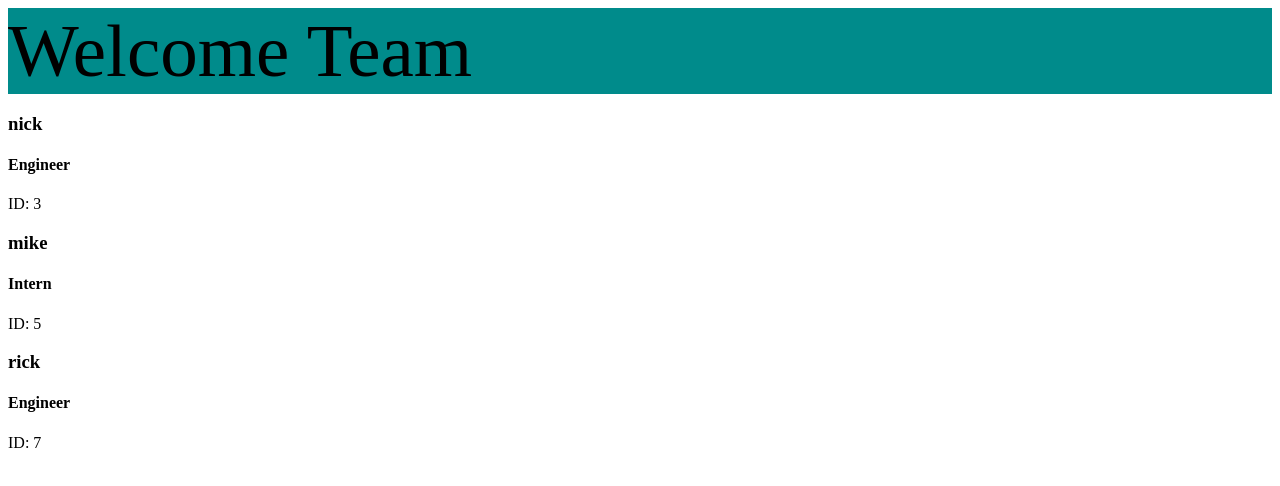
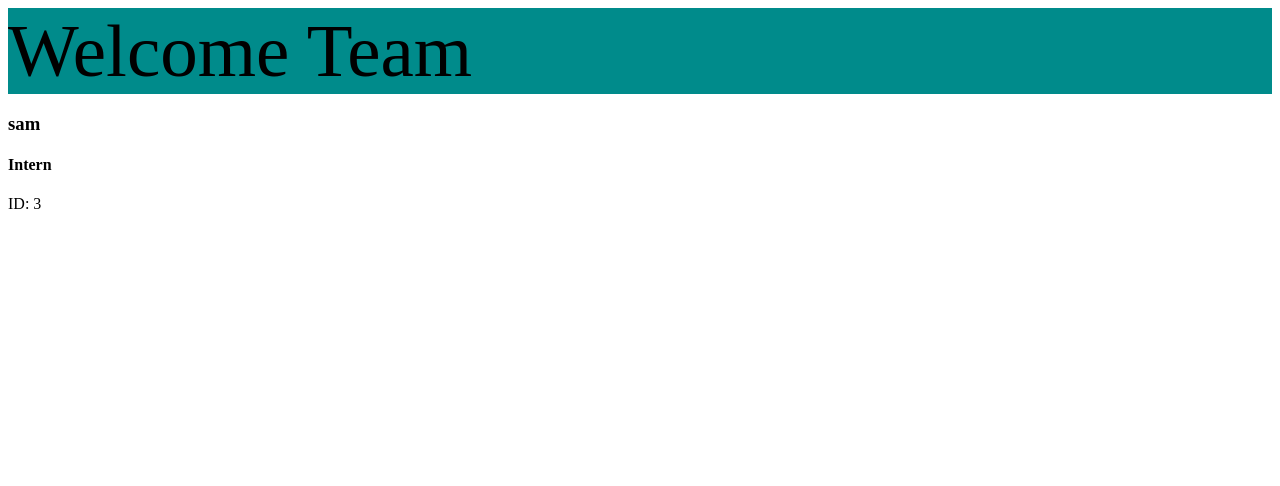
Before and after one commit to PeterwMcClelland/Team-Profile-Generator, a website: page dist/index.html in a window 1280 px wide. Drawn offline with Linux system fonts and the light colour scheme.

Commit message:
readme update

```diff
--- a/dist/index.html
+++ b/dist/index.html
@@ -17,29 +17,13 @@
           <div class="container">
               <div class="row justify-content-center" id="squares">
                   <!--Team Cards-->
-
-    <div class="card-header">
-    <h3>nick</h3>
-    <h4>Engineer</h4>
-</div>
-<div class="card-body">
-    <p class="id">ID: 3</p>
-</div>
-<div class="card-header">
-                <h3>mike</h3>
+                  <div class="card-header">
+                <h3>sam</h3>
                 <h4>Intern</h4>
             </div>
             <div class="card-body">
-                <p class="id">ID: 5</p>
+                <p class="id">ID: 3</p>
             </div>
-
-    <div class="card-header">
-    <h3>rick</h3>
-    <h4>Engineer</h4>
-</div>
-<div class="card-body">
-    <p class="id">ID: 7</p>
-</div>
 
               </div>
           </div>
```
Also changed, not shown: README.md.
